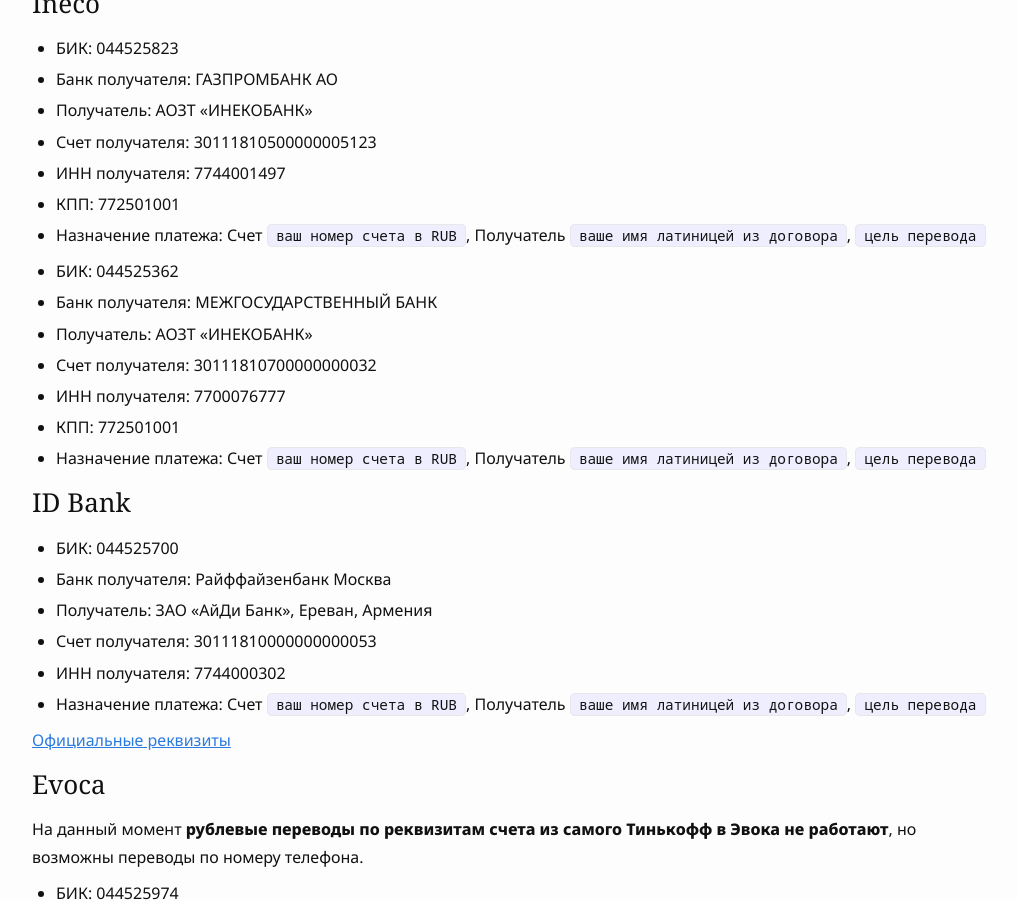
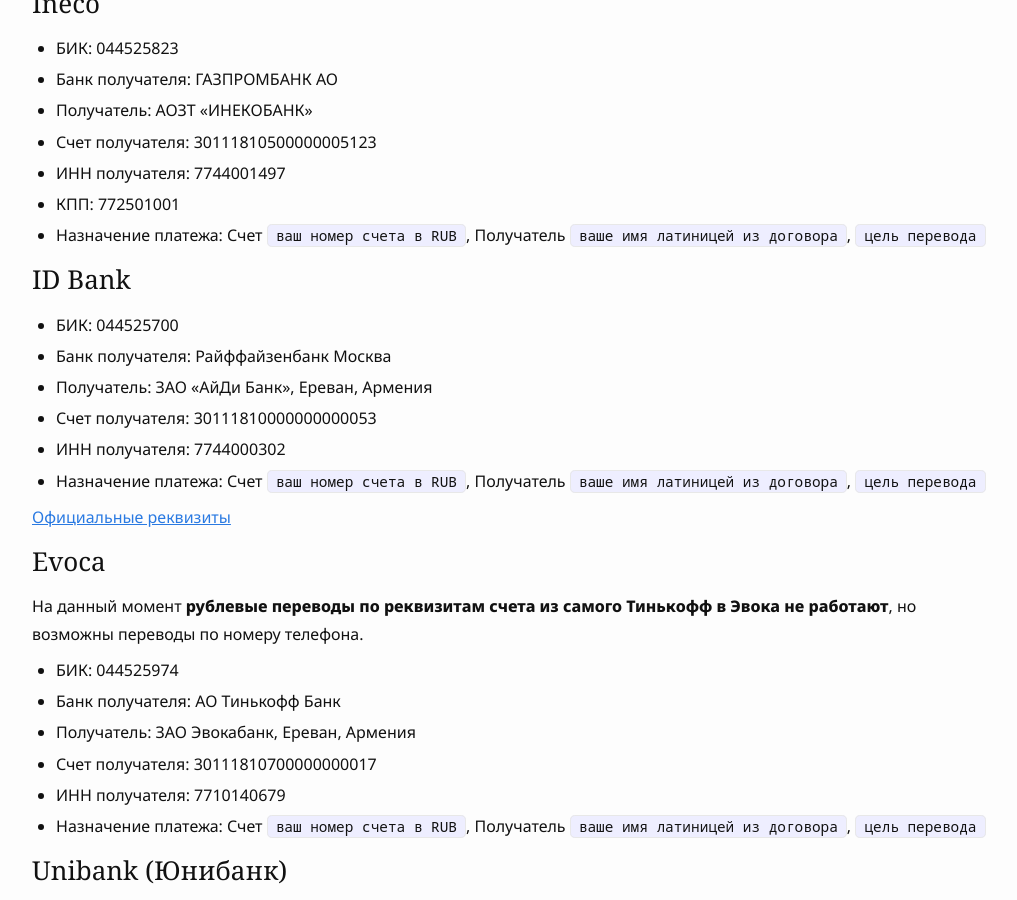
Before and after one commit to haywiki/haywiki.github.io, a Jekyll site: the page built from money/bank-examples.md, in a window 1280 px wide and 900 px high, scrolled down 4390 px. Shown: the whole window, without its empty margins (128-1145 px from the left). Built offline with Jekyll 4.4.1, drawn with Linux system fonts in a browser that asks for light colours; nearby versions of some CDN libraries; a script that is not in the unit is left out.

Commit message:
инеко закрыл корсчет в одном из банков

```diff
--- a/money/bank-examples.md
+++ b/money/bank-examples.md
@@ -163,14 +163,6 @@
 - КПП: 772501001
 - Назначение платежа: Счет `ваш номер счета в RUB`, Получатель `ваше имя латиницей из договора`, `цель перевода`
 
-- БИК: 044525362
-- Банк получателя: МЕЖГОСУДАРСТВЕННЫЙ БАНК
-- Получатель: АОЗТ «ИНЕКОБАНК»
-- Счет получателя: 30111810700000000032
-- ИНН получателя: 7700076777
-- КПП: 772501001
-- Назначение платежа: Счет `ваш номер счета в RUB`, Получатель `ваше имя латиницей из договора`, `цель перевода`
-
 ### ID Bank
 
 - БИК: 044525700
```
